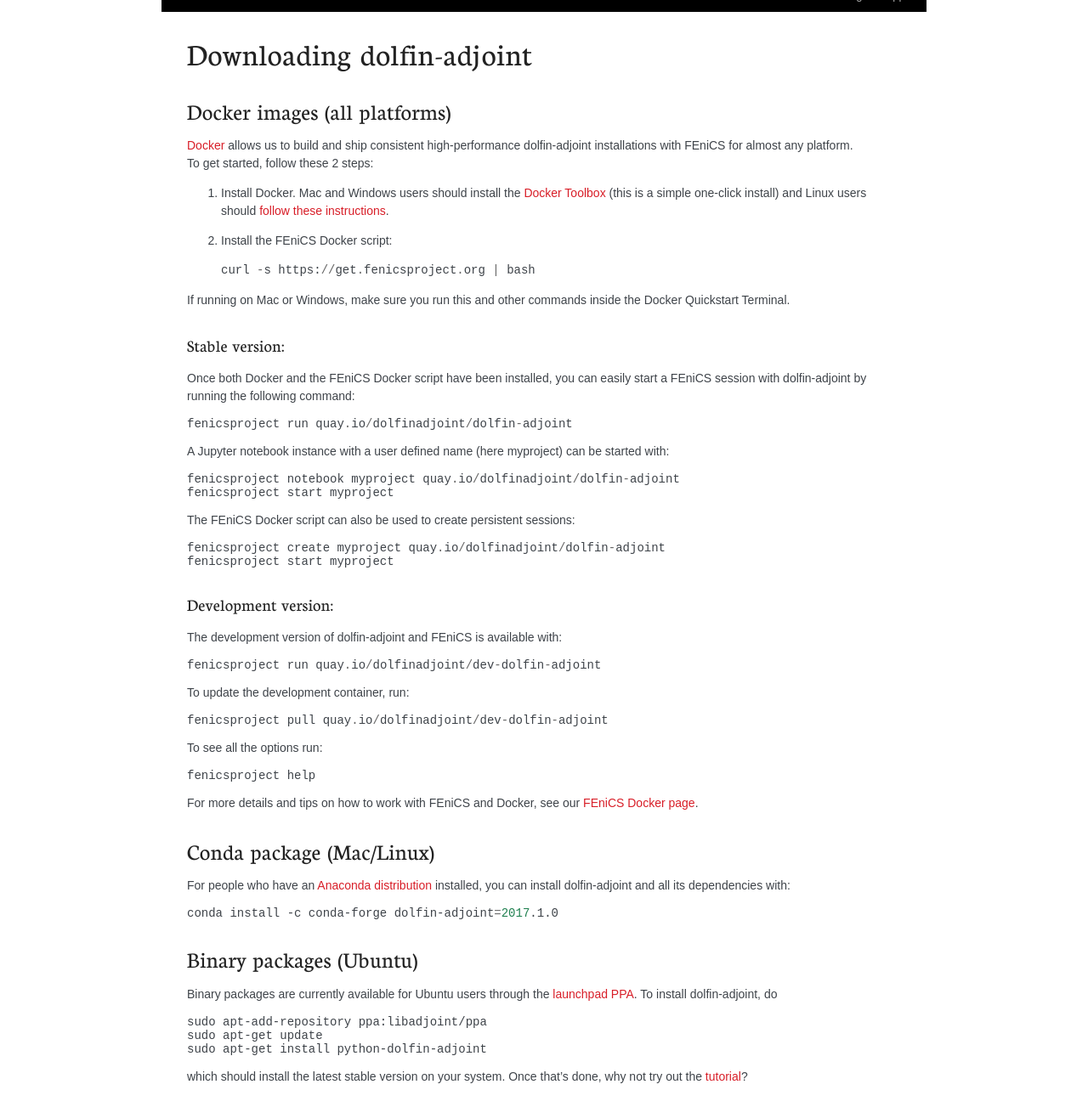
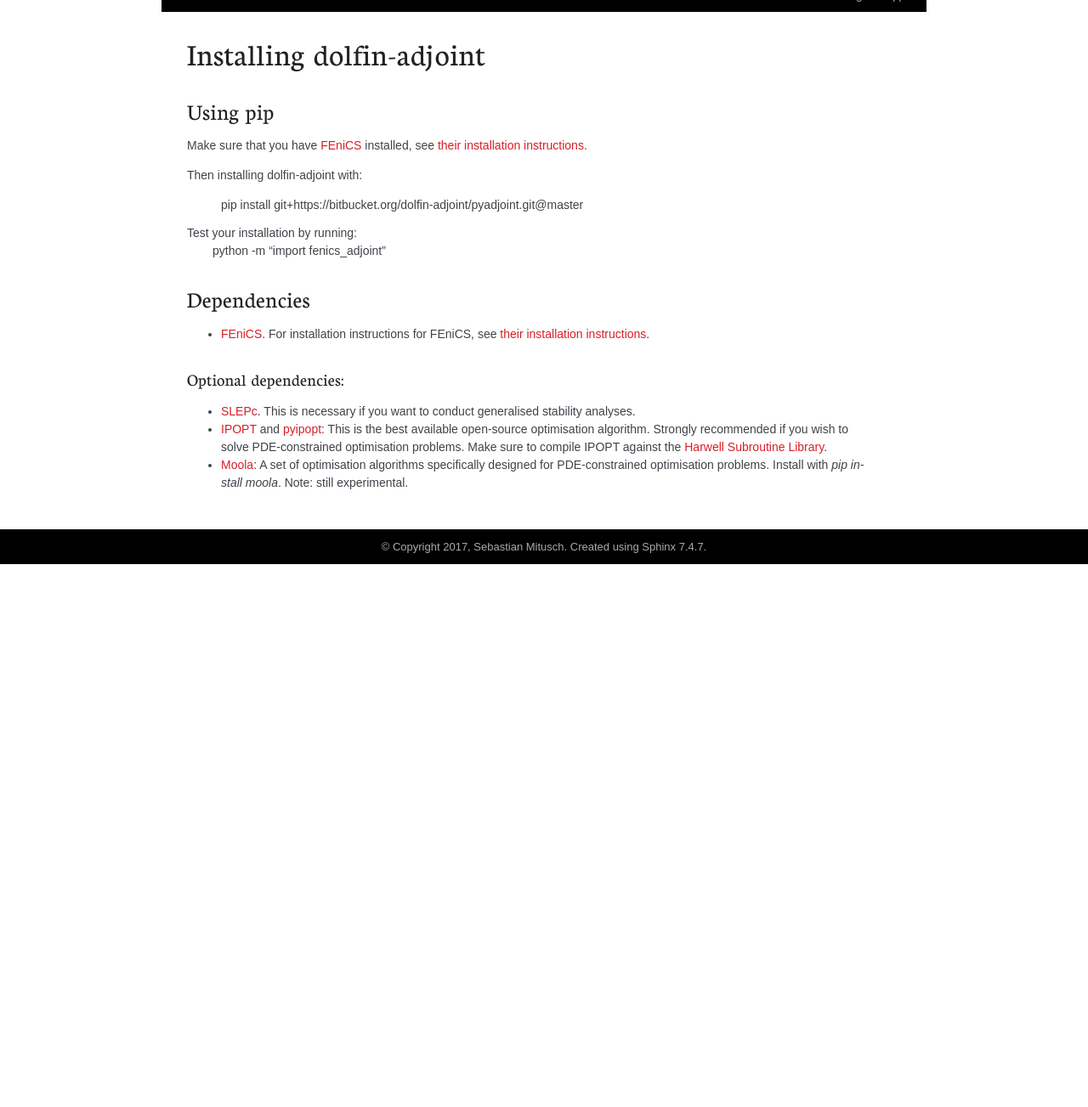
Before and after one commit to dolfin-adjoint/pyadjoint, a Sphinx documentation site: the page built from docs/source/download/index.rst, in a window 1280 px wide and 1400 px high, scrolled down 605 px, cut to the strip 97-1400 px from the top of the window. Shown: the whole strip at 85% size. Built offline with Sphinx 7.4.7, drawn with Linux system fonts in a browser that asks for light colours; nearby versions of some CDN libraries; library files that are not in the unit come from our copies; after the commit the page ends 1366 px from its top, so only the background shows below that; some of the changed text lies outside the part shown.

Commit message:
Start updating the webpage

```diff
--- a/docs/source/download/index.rst
+++ b/docs/source/download/index.rst
@@ -1,150 +1,26 @@
 .. _download:
 
-**************************
-Downloading dolfin-adjoint
-**************************
+*************************
+Installing dolfin-adjoint
+*************************
 
+Using pip
+=========
 
-Docker images (all platforms)
-=============================
+Make sure that you have `FEniCS`_ installed, see `their installation instructions`_.
 
-`Docker <https://www.docker.com>`_ allows us to build and ship
-consistent high-performance dolfin-adjoint installations with FEniCS for almost any
-platform. To get started, follow these 2 steps:
+Then installing dolfin-adjoint with:
 
-#. Install Docker. Mac and Windows users should install the `Docker
-   Toolbox <https://www.docker.com/products/docker-toolbox>`_ (this is
-   a simple one-click install) and Linux users should `follow these
-   instructions <https://docs.docker.com/linux/step_one/>`_.
-#. Install the FEniCS Docker script::
+    pip install git+https://bitbucket.org/dolfin-adjoint/pyadjoint.git@master
 
-    curl -s https://get.fenicsproject.org | bash
+Test your installation by running:
+    python -m "import fenics_adjoint"
 
-If running on Mac or Windows, make sure you run this and other
-commands inside the Docker Quickstart Terminal.
-
-Stable version:
----------------
-Once both Docker and the FEniCS Docker script have been installed, you can
-easily start a FEniCS session with dolfin-adjoint by running the following
-command::
-
-    fenicsproject run quay.io/dolfinadjoint/dolfin-adjoint
-
-A Jupyter notebook instance with a user defined name (here myproject) can be started with::
-
-    fenicsproject notebook myproject quay.io/dolfinadjoint/dolfin-adjoint
-    fenicsproject start myproject
-
-
-The FEniCS Docker script can also be used to create persistent sessions::
-
-    fenicsproject create myproject quay.io/dolfinadjoint/dolfin-adjoint
-    fenicsproject start myproject
-
-Development version:
---------------------
-The development version of dolfin-adjoint and FEniCS is available with::
-
-    fenicsproject run quay.io/dolfinadjoint/dev-dolfin-adjoint
-
-
-To update the development container, run::
-
-    fenicsproject pull quay.io/dolfinadjoint/dev-dolfin-adjoint
-
-To see all the options run::
-
-    fenicsproject help
-
-For more details and tips on how to work with FEniCS and Docker, see
-our `FEniCS Docker page
-<http://fenics-containers.readthedocs.org/en/latest/>`_.
-
-Conda package (Mac/Linux)
-=============================
-
-For people who have an `Anaconda distribution <https://www.continuum.io/downloads>`_ installed,
-you can install dolfin-adjoint and all its dependencies with:
-
-.. code-block:: bash
-
-    conda install -c conda-forge dolfin-adjoint=2017.1.0
-
-
-Binary packages (Ubuntu)
-========================
-
-Binary packages are currently available for Ubuntu users through the
-`launchpad PPA`_.  To install dolfin-adjoint, do
-
-.. code-block:: bash
-
-   sudo apt-add-repository ppa:libadjoint/ppa
-   sudo apt-get update
-   sudo apt-get install python-dolfin-adjoint
-
-which should install the latest stable version on your system.
-Once that's done, why not try out the :doc:`tutorial <../documentation/tutorial>`?
-
-.. _launchpad PPA: https://launchpad.net/~libadjoint/+archive/ppa
-
-
-From source
-===========
-
-The latest stable release of dolfin-adjoint and libadjoint is **version 2017.1** which is compatible with FEniCS 2017.1. Download links:
-
-* libadjoint:
-
-.. code-block:: bash
-
-   git clone -b libadjoint-2017.1.0 https://bitbucket.org/dolfin-adjoint/libadjoint
-
-* dolfin-adjoint:
-
-.. code-block:: bash
-
-   git clone -b dolfin-adjoint-2017.1.0 https://bitbucket.org/dolfin-adjoint/dolfin-adjoint
-
-The **development version** is available with the following
-command:
-
-.. code-block:: bash
-
-   git clone https://bitbucket.org/dolfin-adjoint/libadjoint
-   git clone https://bitbucket.org/dolfin-adjoint/dolfin-adjoint
-
-As dolfin-adjoint is a pure Python module, once its dependencies are
-installed the development version can be used without system-wide
-installation via
-
-.. code-block:: bash
-
-   export PYTHONPATH=<path to dolfin-adjoint>:$PYTHONPATH
-
-libadjoint needs to be compiled with:
-
-.. code-block:: bash
-
-   cd libadjoint
-   mkdir build; cd build
-   cmake -DCMAKE_INSTALL_PREFIX=<install directory> ..
-   make install
-
-
-Contributions (such as handling new features of FEniCS, or new test
-cases or examples) are very welcome.
 
 Dependencies
 ============
 
-Mandatory dependencies:
------------------------
-
 - `FEniCS`_. For installation instructions for FEniCS, see `their installation instructions`_.
-
-- `libadjoint`_. This is a library written in C that manipulates the tape of the forward model to derive the associated adjoint equations.
 
 Optional dependencies:
 ----------------------
@@ -163,30 +39,3 @@
 .. _moola: https://github.com/funsim/moola
 .. _Harwell Subroutine Library: http://www.hsl.rl.ac.uk/ipopt/
 .. _their installation instructions: http://fenicsproject.org/download
-
-Virtual machine (outdated)
-==========================
-
-If you'd like to try dolfin-adjoint out without any installation headaches,
-try out `the FENICS VirtualBox virtual machine with FEniCS and dolfin-adjoint pre-installed
-<http://fenicsproject.org/pub/virtual/fenics-latest.ova>`_. Here are
-the instructions:
-
-* Download and install VirtualBox from https://www.virtualbox.org, or from your operating system.
-* Download the `virtual machine <http://fenicsproject.org/pub/virtual/fenics-latest.ova>`_.
-* Start VirtualBox, click on "File -> Import Appliance", select the virtual machine image and click on "Import".
-* Select the "dolfin-adjoint VM" and click on "Start" to boot the machine.
-* For installing new software you need the login credentials:
-
-  * Username: fenics
-  * Password: fenics
-
-Older versions
-==============
-
-An older version compatible with FEniCS 1.6 can be downloaded with:
-
-.. code-block:: bash
-
-   git clone -b dolfin-adjoint-1.6 https://bitbucket.org/dolfin-adjoint/dolfin-adjoint
-   git clone -b libadjoint-1.6 https://bitbucket.org/dolfin-adjoint/libadjoint
```
